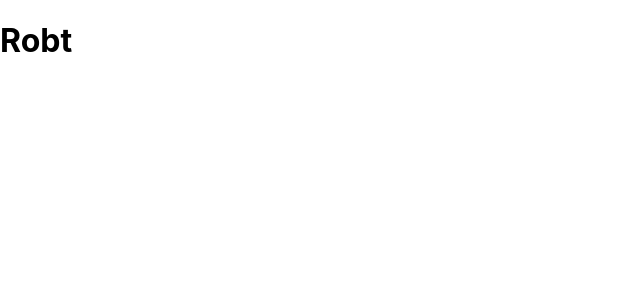
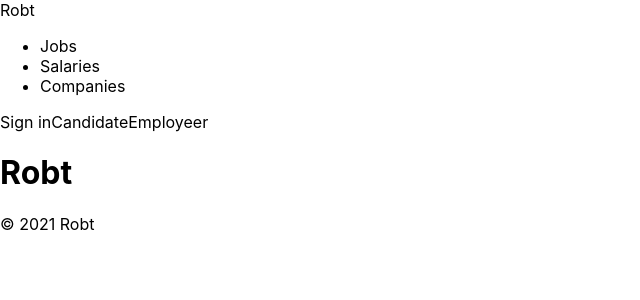
Before and after one commit to Almsrr/robt, a Next.js app: page / in a window 1280 px wide. Shown: the top 300 px of the page, without its empty margins (0-640 px from the left). Built offline with nearby package versions, Linux system fonts and the light colour scheme.

Commit message:
define layout

```diff
--- /dev/null
+++ b/components/IU/Layout.tsx
@@ -0,0 +1,15 @@
+import { FC, Fragment } from "react";
+
+import Navigation from "./Navigation/Navigation";
+
+const Layout: FC = function (props) {
+  return (
+    <Fragment>
+      <Navigation />
+      {props.children}
+      <footer>&copy; 2021 Robt</footer>
+    </Fragment>
+  );
+};
+
+export default Layout;
--- /dev/null
+++ b/components/IU/Navigation/Navigation.tsx
@@ -0,0 +1,33 @@
+import { FC } from "react";
+
+import Link from "next/link";
+
+const Navigation: FC = function () {
+  return (
+    <nav>
+      <div>
+        <span>
+          <Link href="/">Robt</Link>
+        </span>
+        <ul>
+          <li>
+            <Link href="/jobs">Jobs</Link>
+          </li>
+          <li>
+            <Link href="/salaries">Salaries</Link>
+          </li>
+          <li>
+            <Link href="/companies">Companies</Link>
+          </li>
+        </ul>
+      </div>
+      <div>
+        <span>Sign in</span>
+        <Link href="/candidate/login">Candidate</Link>
+        <Link href="/employeer/login">Employeer</Link>
+      </div>
+    </nav>
+  );
+};
+
+export default Navigation;
--- a/next.config.js
+++ b/next.config.js
@@ -1,4 +1,4 @@
 /** @type {import('next').NextConfig} */
 module.exports = {
   reactStrictMode: true,
-}
+};
--- a/pages/_app.tsx
+++ b/pages/_app.tsx
@@ -1,8 +1,13 @@
 import type { AppProps } from "next/app";
 import "../styles/globals.css";
+import Layout from "../components/IU/Layout";
 
 function MyApp({ Component, pageProps }: AppProps) {
-  return <Component {...pageProps} />;
+  return (
+    <Layout>
+      <Component {...pageProps} />
+    </Layout>
+  );
 }
 
 export default MyApp;
```
